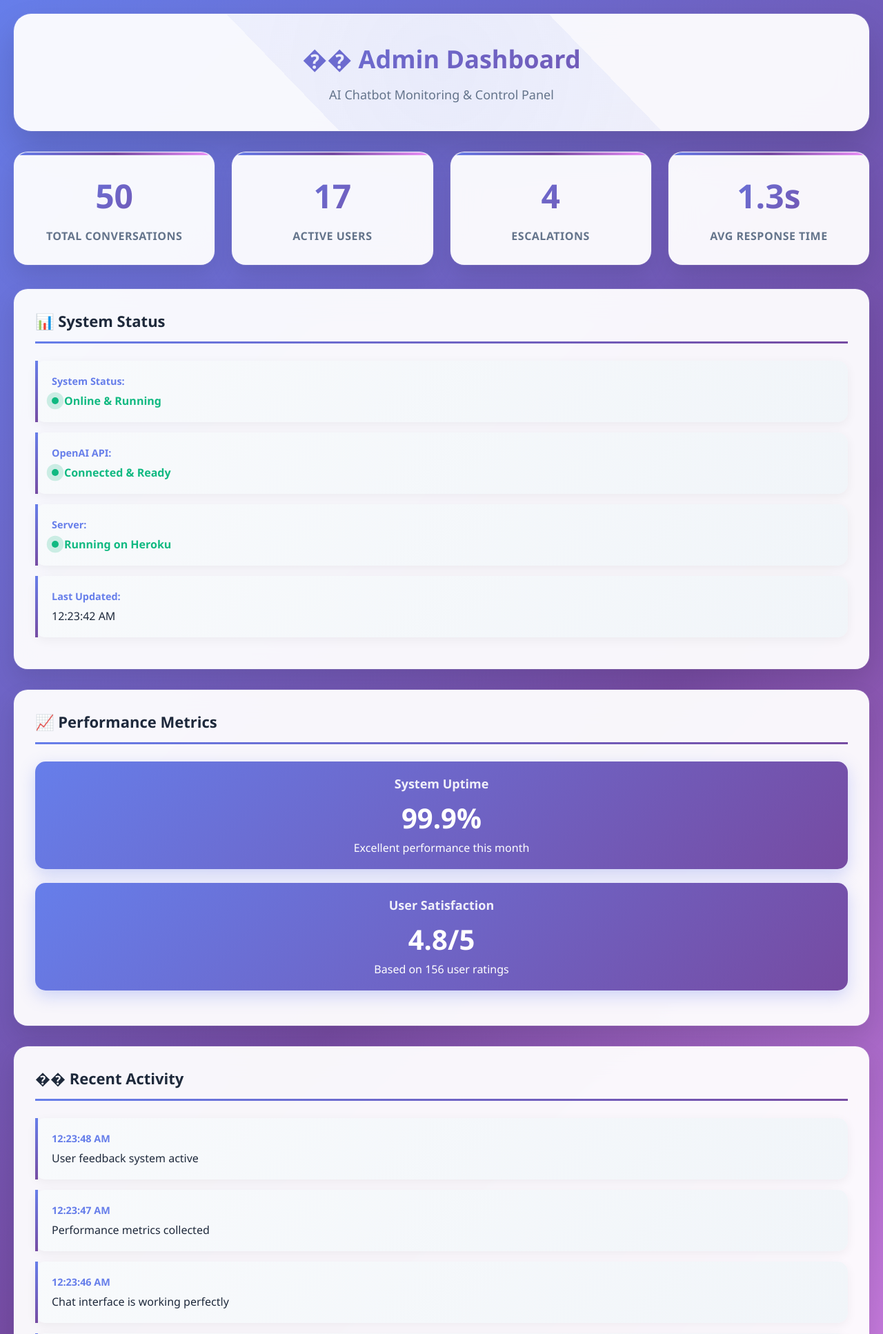
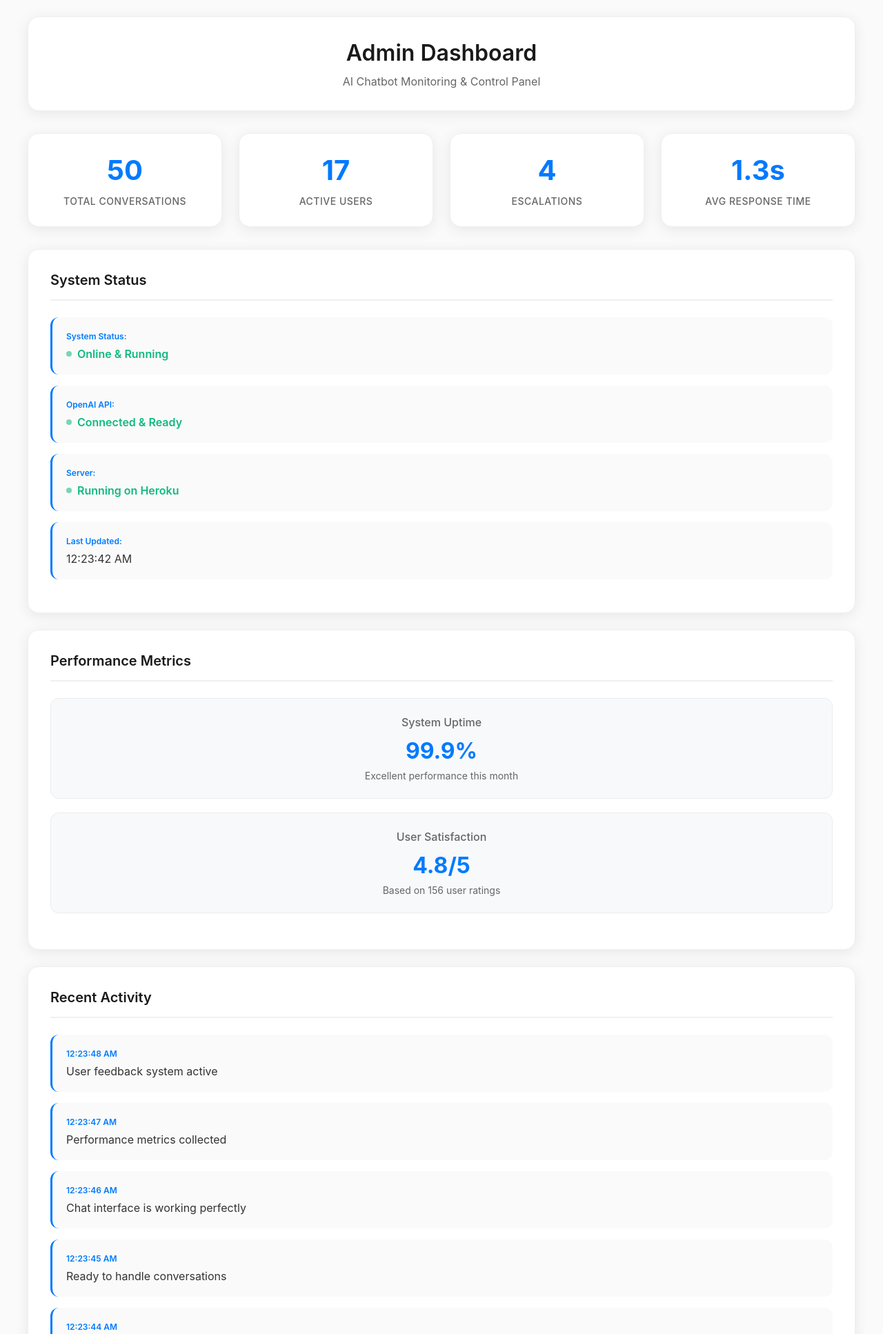
Before and after one commit to jmartin1202/ai-chat-wizard, a Flask app: page /admin in a window 1280 px wide. Shown: the top 1934 px of the page at 69% size. Run offline with Flask 3, Linux system fonts and the light colour scheme.

Commit message:
Update admin.html

```diff
--- a/templates/admin.html
+++ b/templates/admin.html
@@ -3,7 +3,7 @@
 <head>
     <meta charset="UTF-8">
     <meta name="viewport" content="width=device-width, initial-scale=1.0">
-    <title>Admin Dashboard - AI Chatbot</title>
+    <title>Admin Dashboard</title>
     <style>
         * {
             margin: 0;
@@ -12,179 +12,126 @@
         }
 
         body {
-            font-family: 'Segoe UI', Tahoma, Geneva, Verdana, sans-serif;
-            background: linear-gradient(135deg, #667eea 0%, #764ba2 50%, #f093fb 100%);
+            font-family: -apple-system, BlinkMacSystemFont, 'Segoe UI', Roboto, sans-serif;
+            background: #fafafa;
             min-height: 100vh;
-            padding: 20px;
-            color: #1e293b;
+            padding: 24px;
+            color: #333;
         }
 
         .admin-container {
-            max-width: 1400px;
+            max-width: 1200px;
             margin: 0 auto;
         }
 
         .header {
-            background: rgba(255, 255, 255, 0.95);
-            backdrop-filter: blur(20px);
-            color: #1e293b;
-            padding: 40px;
-            border-radius: 25px;
-            margin-bottom: 30px;
+            background: white;
+            color: #333;
+            padding: 32px 40px;
+            border-radius: 16px;
+            margin-bottom: 32px;
             text-align: center;
-            box-shadow:
-                0 25px 50px rgba(0, 0, 0, 0.15),
-                0 0 0 1px rgba(255, 255, 255, 0.1);
-            border: 1px solid rgba(255, 255, 255, 0.2);
-            position: relative;
-            overflow: hidden;
-        }
-
-        .header::before {
-            content: '';
-            position: absolute;
-            top: -50%;
-            left: -50%;
-            width: 200%;
-            height: 200%;
-            background: radial-gradient(circle, rgba(102, 126, 234, 0.1) 0%, transparent 70%);
-            animation: float 8s ease-in-out infinite;
-        }
-
-        @keyframes float {
-            0%, 100% { transform: translateY(0px) rotate(0deg); }
-            50% { transform: translateY(-15px) rotate(180deg); }
+            box-shadow: 0 4px 20px rgba(0, 0, 0, 0.08);
+            border: 1px solid #f0f0f0;
         }
 
         .header h1 {
-            font-size: 36px;
-            margin-bottom: 15px;
-            font-weight: 700;
-            position: relative;
-            z-index: 1;
-            background: linear-gradient(135deg, #667eea 0%, #764ba2 100%);
-            -webkit-background-clip: text;
-            -webkit-text-fill-color: transparent;
-            background-clip: text;
+            font-size: 32px;
+            margin-bottom: 12px;
+            font-weight: 600;
+            color: #1a1a1a;
         }
 
         .header p {
-            color: #64748b;
-            font-size: 18px;
-            position: relative;
-            z-index: 1;
+            color: #666;
+            font-size: 16px;
+            font-weight: 400;
         }
 
         .stats-grid {
             display: grid;
-            grid-template-columns: repeat(auto-fit, minmax(280px, 1fr));
-            gap: 25px;
-            margin-bottom: 35px;
+            grid-template-columns: repeat(auto-fit, minmax(250px, 1fr));
+            gap: 24px;
+            margin-bottom: 32px;
         }
 
         .stat-card {
-            background: rgba(255, 255, 255, 0.95);
-            backdrop-filter: blur(20px);
-            padding: 30px;
-            border-radius: 20px;
-            box-shadow:
-                0 15px 35px rgba(0, 0, 0, 0.1),
-                0 0 0 1px rgba(255, 255, 255, 0.1);
+            background: white;
+            padding: 28px;
+            border-radius: 16px;
+            box-shadow: 0 4px 20px rgba(0, 0, 0, 0.08);
             text-align: center;
-            transition: all 0.3s ease;
-            border: 1px solid rgba(255, 255, 255, 0.2);
-            position: relative;
-            overflow: hidden;
-        }
-
-        .stat-card::before {
-            content: '';
-            position: absolute;
-            top: 0;
-            left: 0;
-            right: 0;
-            height: 4px;
-            background: linear-gradient(90deg, #667eea, #764ba2, #f093fb);
+            transition: all 0.2s ease;
+            border: 1px solid #f0f0f0;
         }
 
         .stat-card:hover {
-            transform: translateY(-8px);
-            box-shadow:
-                0 25px 50px rgba(0, 0, 0, 0.15),
-                0 0 0 1px rgba(255, 255, 255, 0.2);
+            transform: translateY(-2px);
+            box-shadow: 0 8px 30px rgba(0, 0, 0, 0.12);
         }
 
         .stat-number {
-            font-size: 3em;
-            font-weight: 800;
-            background: linear-gradient(135deg, #667eea 0%, #764ba2 100%);
-            -webkit-background-clip: text;
-            -webkit-text-fill-color: transparent;
-            background-clip: text;
-            margin-bottom: 15px;
+            font-size: 2.5em;
+            font-weight: 700;
+            color: #007AFF;
+            margin-bottom: 12px;
             display: block;
         }
 
         .stat-label {
-            color: #64748b;
-            font-size: 16px;
-            font-weight: 600;
+            color: #666;
+            font-size: 14px;
+            font-weight: 500;
             text-transform: uppercase;
             letter-spacing: 0.5px;
         }
 
         .section {
-            background: rgba(255, 255, 255, 0.95);
-            backdrop-filter: blur(20px);
-            padding: 30px;
-            border-radius: 20px;
-            box-shadow:
-                0 15px 35px rgba(0, 0, 0, 0.1),
-                0 0 0 1px rgba(255, 255, 255, 0.1);
-            margin-bottom: 30px;
-            border: 1px solid rgba(255, 255, 255, 0.2);
+            background: white;
+            padding: 32px;
+            border-radius: 16px;
+            box-shadow: 0 4px 20px rgba(0, 0, 0, 0.08);
+            margin-bottom: 24px;
+            border: 1px solid #f0f0f0;
         }
 
         .section h3 {
-            margin-bottom: 25px;
-            color: #1e293b;
-            border-bottom: 3px solid;
-            border-image: linear-gradient(90deg, #667eea, #764ba2) 1;
-            padding-bottom: 15px;
-            font-size: 22px;
-            font-weight: 700;
+            margin-bottom: 24px;
+            color: #1a1a1a;
+            border-bottom: 2px solid #f0f0f0;
+            padding-bottom: 16px;
+            font-size: 20px;
+            font-weight: 600;
             display: flex;
             align-items: center;
-            gap: 10px;
+            gap: 8px;
         }
 
         .log-entry {
-            background: linear-gradient(135deg, #f8fafc 0%, #f1f5f9 100%);
+            background: #fafafa;
             padding: 20px;
-            margin: 15px 0;
-            border-radius: 15px;
-            border-left: 4px solid;
-            border-image: linear-gradient(180deg, #667eea, #764ba2) 1;
-            transition: all 0.3s ease;
-            box-shadow: 0 4px 15px rgba(0, 0, 0, 0.05);
+            margin: 16px 0;
+            border-radius: 12px;
+            border-left: 3px solid #007AFF;
+            transition: all 0.2s ease;
         }
 
         .log-entry:hover {
-            transform: translateX(5px);
-            box-shadow: 0 8px 25px rgba(0, 0, 0, 0.1);
+            background: #f5f5f5;
+            transform: translateX(2px);
         }
 
         .log-time {
-            color: #667eea;
-            font-size: 0.9em;
-            font-weight: 700;
+            color: #007AFF;
+            font-size: 12px;
+            font-weight: 600;
             margin-bottom: 8px;
             display: block;
         }
 
         .status-online {
             color: #10b981;
-            font-weight: 700;
+            font-weight: 600;
             display: flex;
             align-items: center;
             gap: 8px;
@@ -192,15 +139,15 @@
 
         .status-offline {
             color: #ef4444;
-            font-weight: 700;
+            font-weight: 600;
             display: flex;
             align-items: center;
             gap: 8px;
         }
 
         .status-indicator {
-            width: 10px;
-            height: 10px;
+            width: 8px;
+            height: 8px;
             border-radius: 50%;
             display: inline-block;
             animation: pulse 2s infinite;
@@ -215,130 +162,116 @@
         }
 
         @keyframes pulse {
-            0% { box-shadow: 0 0 0 0 rgba(16, 185, 129, 0.7); }
-            70% { box-shadow: 0 0 0 10px rgba(16, 185, 129, 0); }
-            100% { box-shadow: 0 0 0 0 rgba(16, 185, 129, 0); }
+            0%, 100% { opacity: 1; }
+            50% { opacity: 0.5; }
         }
 
         .btn {
-            padding: 15px 30px;
-            margin: 10px;
+            padding: 14px 24px;
+            margin: 8px;
             border: none;
-            border-radius: 12px;
+            border-radius: 8px;
             cursor: pointer;
-            font-size: 15px;
-            font-weight: 600;
-            transition: all 0.3s ease;
-            position: relative;
-            overflow: hidden;
+            font-size: 14px;
+            font-weight: 500;
+            transition: all 0.2s ease;
             text-decoration: none;
             display: inline-block;
         }
 
-        .btn::before {
-            content: '';
-            position: absolute;
-            top: 0;
-            left: -100%;
-            width: 100%;
-            height: 100%;
-            background: linear-gradient(90deg, transparent, rgba(255,255,255,0.2), transparent);
-            transition: left 0.5s;
-        }
-
-        .btn:hover::before {
-            left: 100%;
-        }
-
         .btn-primary {
-            background: linear-gradient(135deg, #667eea 0%, #764ba2 100%);
+            background: #007AFF;
             color: white;
-            box-shadow: 0 8px 25px rgba(102, 126, 234, 0.3);
         }
 
         .btn-primary:hover {
-            transform: translateY(-3px);
-            box-shadow: 0 12px 35px rgba(102, 126, 234, 0.4);
+            background: #0056CC;
+            transform: translateY(-1px);
         }
 
         .btn-danger {
-            background: linear-gradient(135deg, #ef4444 0%, #dc2626 100%);
+            background: #ef4444;
             color: white;
-            box-shadow: 0 8px 25px rgba(239, 68, 68, 0.3);
         }
 
         .btn-danger:hover {
-            transform: translateY(-3px);
-            box-shadow: 0 12px 35px rgba(239, 68, 68, 0.4);
+            background: #dc2626;
+            transform: translateY(-1px);
         }
 
         .btn-success {
-            background: linear-gradient(135deg, #10b981 0%, #059669 100%);
+            background: #10b981;
             color: white;
-            box-shadow: 0 8px 25px rgba(16, 185, 129, 0.3);
         }
 
         .btn-success:hover {
-            transform: translateY(-3px);
-            box-shadow: 0 12px 35px rgba(16, 185, 129, 0.4);
+            background: #059669;
+            transform: translateY(-1px);
         }
 
         .quick-actions {
             display: flex;
             flex-wrap: wrap;
-            gap: 15px;
+            gap: 12px;
             justify-content: center;
         }
 
         .metric-highlight {
-            background: linear-gradient(135deg, #667eea 0%, #764ba2 100%);
-            color: white;
-            padding: 20px;
-            border-radius: 15px;
+            background: #f8f9fa;
+            color: #333;
+            padding: 24px;
+            border-radius: 12px;
             margin: 20px 0;
             text-align: center;
-            box-shadow: 0 8px 25px rgba(102, 126, 234, 0.3);
+            border: 1px solid #e9ecef;
         }
 
         .metric-highlight h4 {
-            font-size: 18px;
-            margin-bottom: 10px;
-            opacity: 0.9;
+            font-size: 16px;
+            margin-bottom: 12px;
+            color: #666;
+            font-weight: 500;
         }
 
         .metric-highlight .highlight-number {
-            font-size: 2.5em;
-            font-weight: 800;
-            margin-bottom: 5px;
+            font-size: 2em;
+            font-weight: 700;
+            margin-bottom: 8px;
+            color: #007AFF;
+        }
+
+        .metric-highlight p {
+            color: #666;
+            font-size: 14px;
         }
 
         /* Mobile Responsiveness */
         @media (max-width: 768px) {
             body {
-                padding: 15px;
+                padding: 16px;
             }
 
             .header {
-                padding: 30px 20px;
-                border-radius: 20px;
+                padding: 24px 20px;
+                border-radius: 12px;
             }
 
             .header h1 {
-                font-size: 28px;
+                font-size: 24px;
             }
 
             .stats-grid {
                 grid-template-columns: 1fr;
-                gap: 20px;
+                gap: 16px;
             }
 
             .stat-card {
-                padding: 25px;
+                padding: 24px;
             }
 
             .section {
-                padding: 25px;
-                border-radius: 15px;
+                padding: 24px;
+                border-radius: 12px;
             }
 
             .quick-actions {
@@ -384,7 +341,7 @@
 <body>
     <div class="admin-container">
         <div class="header">
-            <h1>�� Admin Dashboard</h1>
+            <h1>Admin Dashboard</h1>
             <p>AI Chatbot Monitoring & Control Panel</p>
         </div>
 
@@ -408,7 +365,7 @@
         </div>
 
         <div class="section">
-            <h3>📊 System Status</h3>
+            <h3>System Status</h3>
             <div class="log-entry">
                 <span class="log-time">System Status:</span>
                 <div class="status-online">
@@ -437,7 +394,7 @@
         </div>
 
         <div class="section">
-            <h3>📈 Performance Metrics</h3>
+            <h3>Performance Metrics</h3>
             <div class="metric-highlight">
                 <h4>System Uptime</h4>
                 <div class="highlight-number">99.9%</div>
@@ -451,7 +408,7 @@
         </div>
 
         <div class="section">
-            <h3>�� Recent Activity</h3>
+            <h3>Recent Activity</h3>
             <div id="recentActivity">
                 <div class="log-entry">
                     <span class="log-time">System started</span>
@@ -528,12 +485,12 @@
 
         function exportData() {
             addLogEntry('Data export requested - CSV file generated');
-            alert('📊 Data exported successfully! Check your downloads folder.');
+            alert('Data exported successfully! Check your downloads folder.');
         }
 
         function backupSystem() {
             addLogEntry('System backup initiated - creating snapshot');
-            alert('💾 System backup started! This may take a few minutes.');
+            alert('System backup started! This may take a few minutes.');
         }
 
         function clearLogs() {
```
Also changed, not shown: other parts of templates/admin.html (+41 -17 lines).
